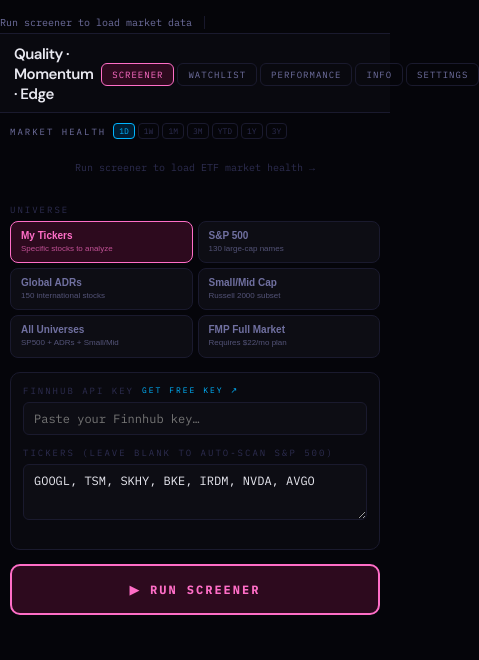
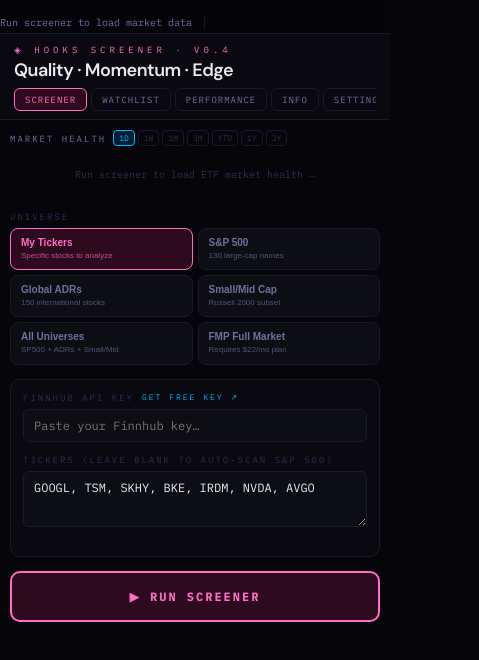
Before and after one commit to hooksscreener/hooks-screener, a plain HTML site: page index.html in a window 390 px wide. Shown: the whole page, 479 px wide, since content can reach past the window. Drawn offline with Linux system fonts and the light colour scheme.

Commit message:
Update index.html

```diff
--- a/index.html
+++ b/index.html
@@ -31,8 +31,9 @@ body{background:var(--bg);color:var(--text);font-family:var(--ui);min-height:100
 .header-inner{max-width:1000px;margin:0 auto;display:flex;justify-content:space-between;align-items:center;gap:12px}
 .eyebrow{font-family:var(--mono);font-size:9px;letter-spacing:4px;color:var(--pink);text-transform:uppercase;margin-bottom:3px}
 .title{font-size:18px;font-weight:600;color:var(--text);letter-spacing:-0.5px}
-.header-tabs{display:flex;gap:4px;flex-wrap:wrap}
-.tab-btn{background:none;border:1px solid var(--border);border-radius:6px;padding:6px 12px;color:var(--mid);font-family:var(--mono);font-size:10px;cursor:pointer;letter-spacing:1px;text-transform:uppercase;transition:all .15s}
+.header-tabs{display:flex;gap:4px;flex-wrap:nowrap;overflow-x:auto;-webkit-overflow-scrolling:touch;scrollbar-width:none;max-width:100%}
+.header-tabs::-webkit-scrollbar{display:none}
+.tab-btn{background:none;border:1px solid var(--border);border-radius:6px;padding:6px 12px;color:var(--mid);font-family:var(--mono);font-size:10px;cursor:pointer;letter-spacing:1px;text-transform:uppercase;transition:all .15s;white-space:nowrap;flex-shrink:0}
 .tab-btn.active{background:var(--pinkdim);border-color:var(--pink);color:var(--pink)}
 .main{padding:16px;max-width:1000px;margin:0 auto;padding-left:max(16px,env(safe-area-inset-left));padding-right:max(16px,env(safe-area-inset-right));padding-bottom:max(16px,env(safe-area-inset-bottom))}
 .tab-panel{display:none}.tab-panel.active{display:block}
@@ -223,14 +224,9 @@ textarea{resize:vertical;min-height:56px}
   .screener-sidebar{display:none}
   .main{padding:10px}
   .header{padding:10px 14px 8px}
-  .header-inner{flex-direction:row;gap:8px;align-items:center;justify-content:space-between}
-  .eyebrow{display:none}
-  .title{font-size:15px}
-
-  /* Tabs — scrollable row on mobile */
-  .header-tabs{display:flex;gap:3px;overflow-x:auto;-webkit-overflow-scrolling:touch;scrollbar-width:none;flex-shrink:0}
-  .header-tabs::-webkit-scrollbar{display:none}
-  .tab-btn{padding:5px 10px;font-size:9px;white-space:nowrap;flex-shrink:0}
+  .header-inner{flex-direction:column;gap:6px;align-items:flex-start}
+  .header-tabs{width:100%;gap:4px}
+  .tab-btn{padding:5px 10px;font-size:9px}
 
   /* Ticker tape — smaller */
   .tape-item{padding:0 12px;font-size:10px}
```
